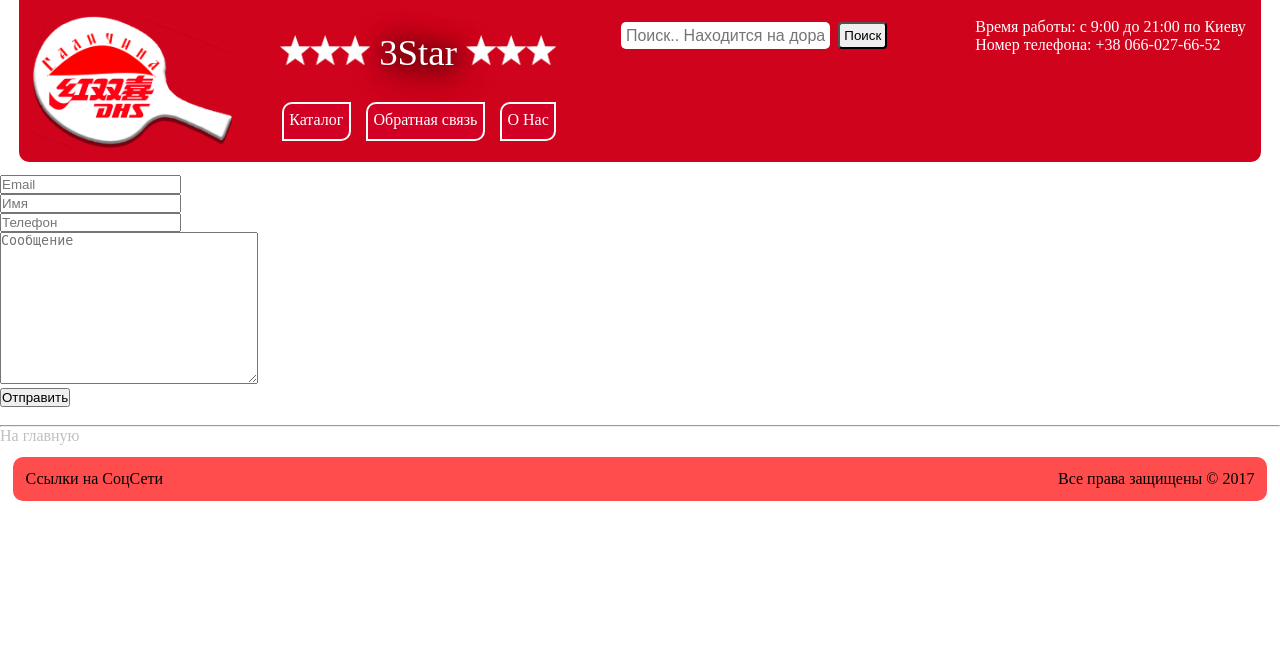
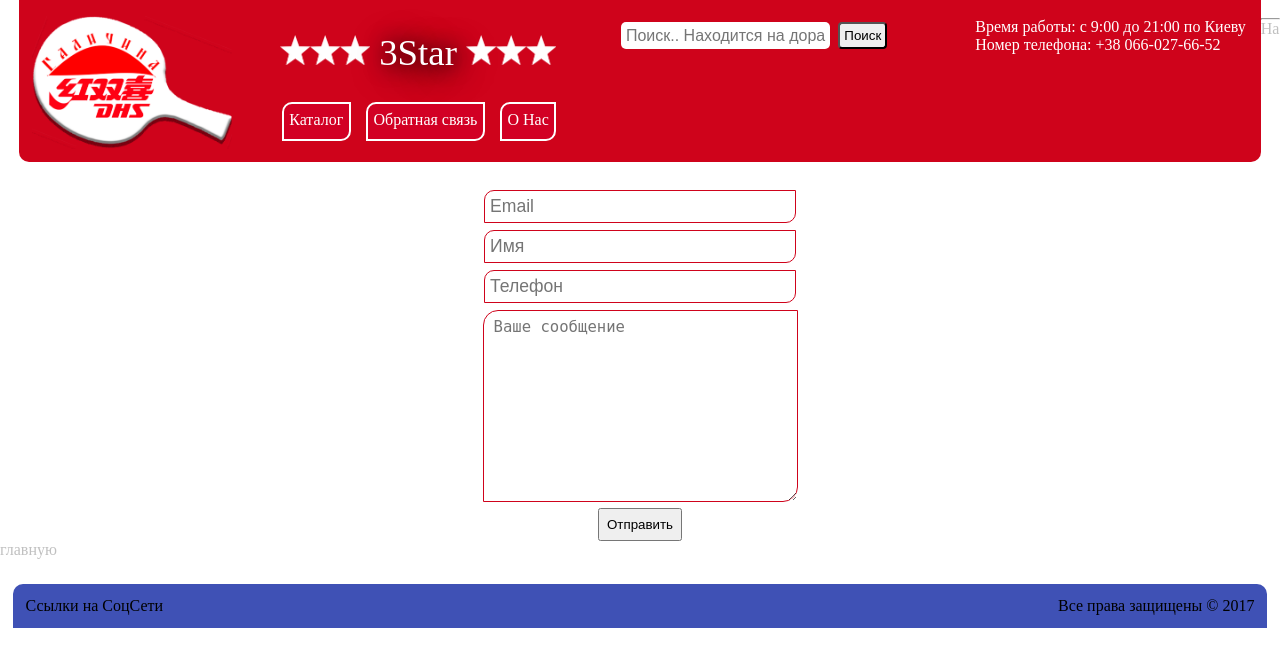
Before and after one commit to MeJIBuH4uk/3Star, a PHP site: page /feedback.php in a window 1280 px wide. Shown: the top 667 px of the page. Run offline with PHP 8.4, Linux system fonts and the light colour scheme; some libraries are stand-ins or nearby versions.

Commit message:
upgrade feedback form

```diff
--- a/css/style.css
+++ b/css/style.css
@@ -14,6 +14,7 @@
 	margin: 0;
 	text-decoration: none;
 	list-style: none;
+    outline: none;
 }
 
 img {
@@ -89,6 +90,7 @@
 	border-radius: 4px;
 	float: left;
 	cursor: pointer;
+	transition: all.6s ease;
 }
 
 header form button:hover {
@@ -146,15 +148,52 @@
 	// box-shadow: 3px 3px 20px 2px black;
 }
 
+#feedbakJQ {
+	width: 100%;
+	float: left;
+	text-align: center;
+}
+
+#feedbakJQ input[type="text"], #feedbakJQ input[type="email"] {
+	margin-bottom: 7px;
+	width: 300px;
+	padding: 5px;
+	font-size: 1.1em;
+	border: 1px solid rgb(207, 3, 27);
+	border-radius: 10px 0 10px 0;
+}
+
+#feedbakJQ input[type="text"]:hover, #feedbakJQ input[type="email"]:hover {
+
+}
+
+#feedbakJQ input[type="button"] {
+	padding: 7px;
+	cursor: pointer;
+}
+
+#feedbakJQ textarea {
+	border: 1px solid rgb(207, 3, 27);
+	border-radius: 15px 0 15px 0;
+	padding: 7px 3px 3px 10px;
+	width: 300px;
+	font-size: 1.2em;
+	margin-bottom: 2px;
+}
+
+#feedbakJQ .result {
+	margin-bottom: 15px;
+}
+
 	/* FOOTER */
 footer {
 	width: 96%;
 	float: left;
-	background-color: #ff4d4d;
+	background-color: #3f51b5;
 	text-align: center;
 	padding: 1%;
-	margin: 1%;
-	border-radius: 10px;
+	margin: 2% 1% 0 1%;
+	border-radius: 10px 10px 0 0;
 	// box-shadow: 3px 3px 20px 2px black;
 }
 
--- a/feedback.php
+++ b/feedback.php
@@ -8,12 +8,14 @@
 
 	<?php require "blocks/header.php"; ?>
 
-	<input type="email" name="email" placeholder="Email"><br>
-	<input type="text" name="name" placeholder="Имя"><br>
-	<input type="text" name="phone" placeholder="Телефон"><br>
-	<textarea name="message" cols="30" rows="10" placeholder="Сообщение"></textarea><br>
-	<input type="button" name="send_mail" value="Отправить">
-	<div class="result"></div>
+	<div id="feedbakJQ">
+		<div class="result"></div>
+		<input type="email" name="email" placeholder="Email"><br>
+		<input type="text" name="name" placeholder="Имя"><br>
+		<input type="text" name="phone" placeholder="Телефон"><br>
+		<textarea name="message" cols="30" rows="10" placeholder="Ваше сообщение"></textarea><br>
+		<input type="button" name="send_mail" value="Отправить">
+	</div>
 
 	<script>
 		$('[type="button"]').click(function() {
@@ -39,7 +41,7 @@
 
 	<a href="/">На главную</a>
 
-	<?php require "blocks/footer.php"; ?>
+	<?php require_once "blocks/footer.php"; ?>
 
 </body>
 </html>
```
Also changed, not shown: index.php (+6 -42 lines), 1 other file.
